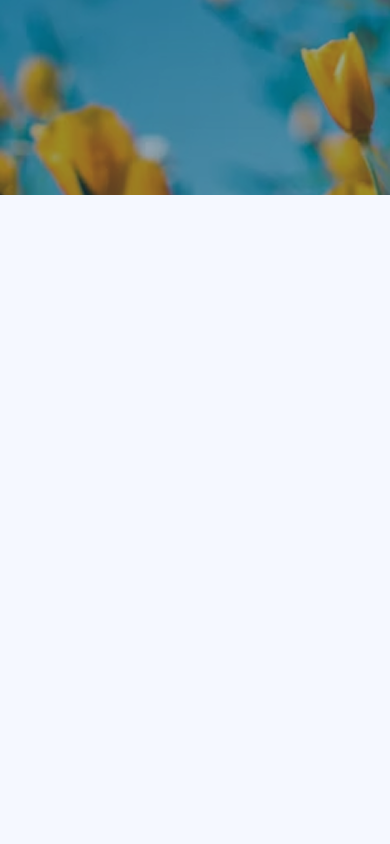
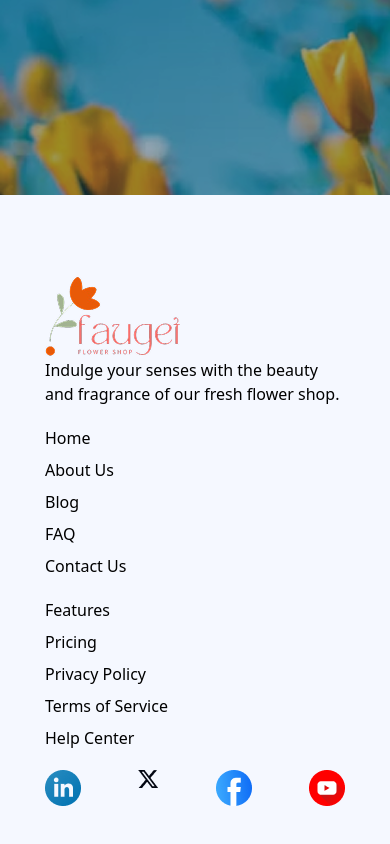
Before and after one commit to rayhanul-islam-shahin/Assignment-2, a plain HTML site: page index.html in a window 390 px wide. Shown: the part 4445-5289 px from the top of the page. Before the commit the page ends 4720 px from the top, so only its background shows below. Drawn offline with nearby package versions, Linux system fonts and the light colour scheme.

Commit message:
adding footer section with responsive

```diff
--- a/index.html
+++ b/index.html
@@ -193,5 +193,39 @@
     </div>
         </div>
 </section>
+
+        <section class="three-section plants-section max-w-[1140px] my-18 mx-auto">
+<footer class="grid grid-cols-[250px_auto_auto_auto] justify-between ">
+    <div class="foot-1">
+        <img src="./images/logo.png" alt="">
+        <p>Indulge your senses with the beauty and fragrance of our fresh flower shop. </p>
+    </div>
+
+    <div class="foot-2">
+        <ul >
+            <li class="mb-2"><a href="#">Home</a></li>
+            <li class="mb-2"><a href="#">About Us</a></li>
+            <li class="mb-2"><a href="#">Blog</a></li>
+            <li class="mb-2"><a href="#">FAQ</a></li>
+            <li class="mb-2"><a href="#">Contact Us</a></li>
+        </ul>
+    </div>
+    <div class="foot-3 ">
+        <ul>
+            <li class="mb-2"><a href="#">Features</a></li>
+            <li class="mb-2"><a href="#">Pricing</a></li>
+            <li class="mb-2"><a href="#">Privacy Policy</a></li>
+            <li class="mb-2"><a href="#">Terms of Service</a></li>
+            <li class="mb-2"><a href="#">Help Center</a></li>
+        </ul>
+    </div>
+
+    <div class="foot-4  grid grid-cols-[auto_auto_auto_auto] gap-5 justify-between">
+        <img src="./images/icon-linkedin.png" alt="">
+        <img src="./images/icon-twitter.png" alt="">
+        <img src="./images/icon-facebook.png" alt="">
+        <img src="./images/icon-youtube.png" alt="">
+    </div>
+</footer>
 </body>
 </html>
--- a/media.css
+++ b/media.css
@@ -85,4 +85,13 @@
 .email-input h1{
     font-size: 20px;
 }
+
+footer{
+    display: block;
 }
+.foot-1,.foot-2,.foot-3,.foot-4 li{
+    margin-bottom: 20px;
+    ;
+}
+
+}
```
